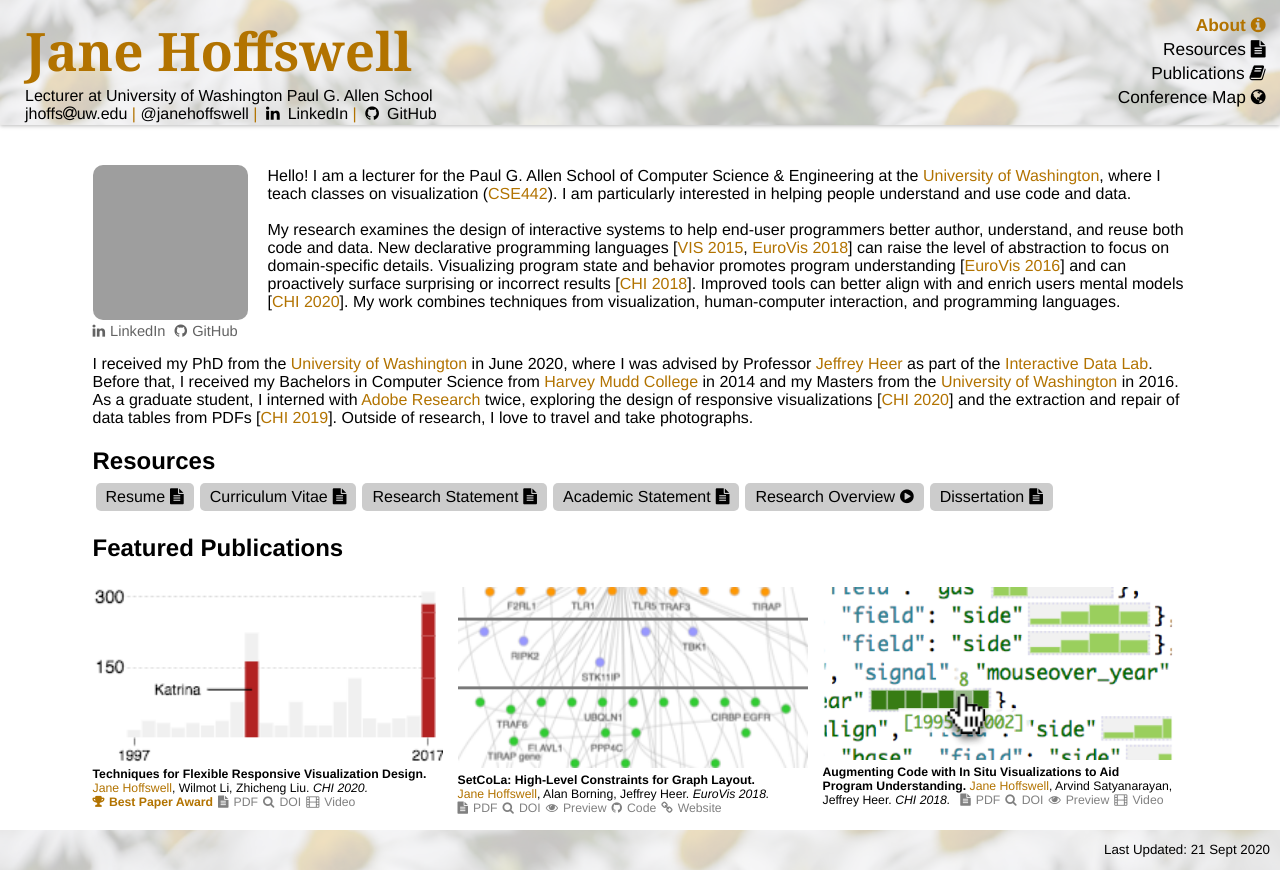
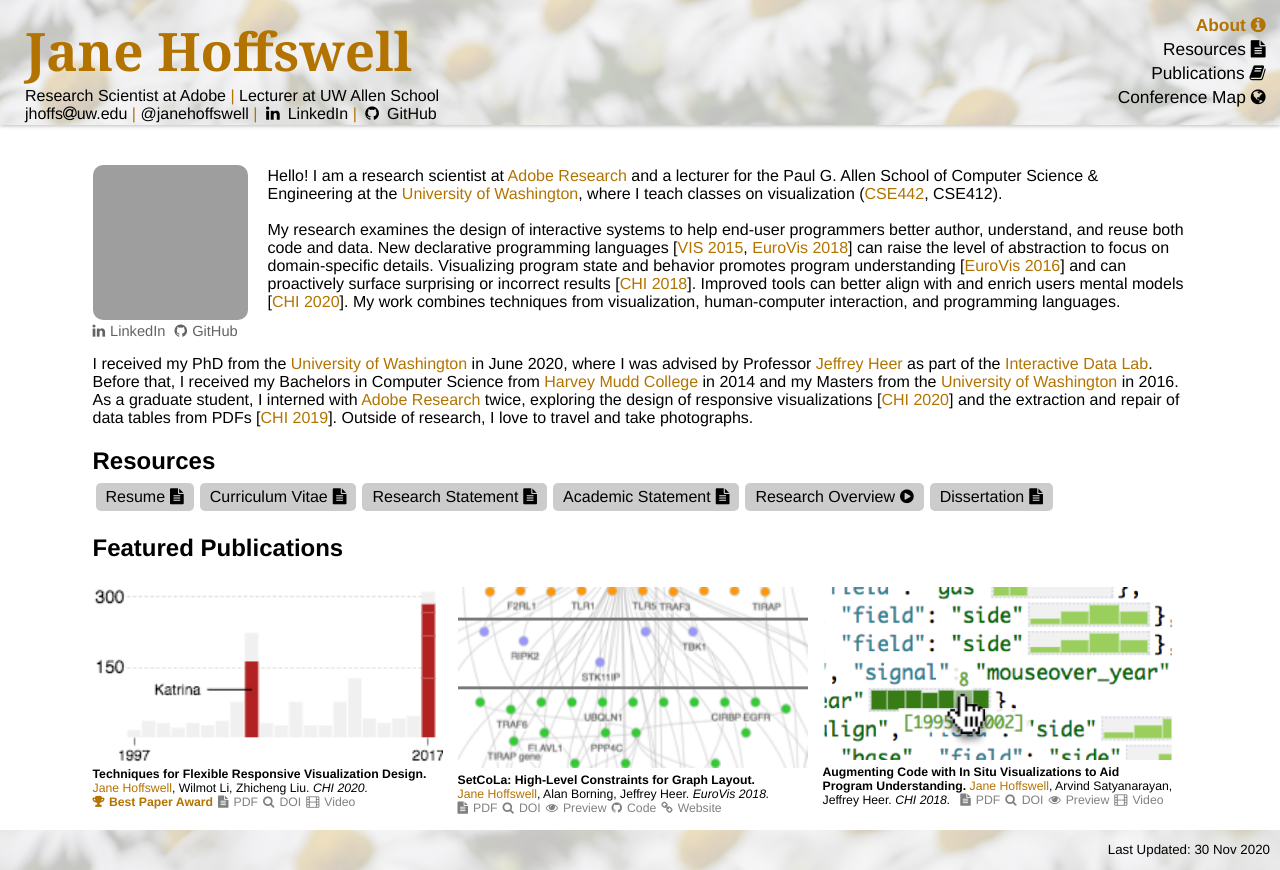
Before and after one commit to jhoffswell/jhoffswell.github.io, a plain HTML site: page index.html in a window 1280 px wide. Drawn offline with Linux system fonts and the light colour scheme; grey boxes are pictures that could not be loaded; a script that the page names is missing.

Commit message:
Adobe Research Scientist Position
Update website to reflect new position as a research scientist with Adobe. Update resume and CV.

```diff
--- a/index.html
+++ b/index.html
@@ -27,11 +27,15 @@
       <img id="profile" src="website/resources/images/JaneHoffswell.png" alt="Jane Hoffswell profile image">
       <div>
         <h1>Jane Hoffswell</h1>
-        <p>Lecturer at University of Washington Paul G. Allen School</p>
+        <p>
+            Research Scientist at Adobe
+            <span class="separator">|</span>
+            Lecturer at UW Allen School
+        </p>
         <p>
           jhoffs<span class="fa fa-at" alt="at"></span>uw.edu
           <span class="separator">|</span>
-          @janehoffswell
+          <a href="https://twitter.com/janehoffswell">@janehoffswell</a>
           <span class="separator">|</span>
           <span class="fa fa-linkedin icon"></span><a href="https://www.linkedin.com/in/jane-hoffswell-18b876142/">LinkedIn</a>
           <span class="separator">|</span>
@@ -73,7 +77,7 @@
           <span class="fa fa-github"></span><a href="https://github.com/jhoffswell">GitHub</a>
         </div>
         <p id="objective">
-          Hello! I am a lecturer for the Paul G. Allen School of Computer Science & Engineering at the <a class="link" href="https://www.cs.washington.edu/">University of Washington</a>, where I teach classes on visualization (<a class="link" href="https://courses.cs.washington.edu/courses/cse442/20au/index.html">CSE442</a>). I am particularly interested in helping people understand and use code and data.
+          Hello! I am a research scientist at <a class="link" href="https://research.adobe.com/">Adobe Research</a> and a lecturer for the Paul G. Allen School of Computer Science & Engineering at the <a class="link" href="https://www.cs.washington.edu/">University of Washington</a>, where I teach classes on visualization (<a class="link" href="https://courses.cs.washington.edu/courses/cse442/20au/index.html">CSE442</a>, CSE412).
           <br><br>
           My research examines the design of interactive systems to help end-user programmers better author, understand, and reuse both code and data. New declarative programming languages [<a class="link" href="#ReactiveVega">VIS 2015</a>, <a class="link" href="#SetCoLa">EuroVis 2018</a>] can raise the level of abstraction to focus on domain-specific details. Visualizing program state and behavior promotes program understanding [<a class="link" href="#VegaDebugging">EuroVis 2016</a>] and can proactively surface surprising or incorrect results [<a class="link" href="#CodeAugmentations">CHI 2018</a>]. Improved tools can better align with and enrich users mental models [<a class="link" href="#Responsive">CHI 2020</a>]. My work combines techniques from visualization, human-computer interaction, and programming languages.
         </p>
@@ -132,7 +136,7 @@
 <div class="footer">
   <img src="website/resources/images/daisies.jpg" class="header-background" alt="Header image: daisies">
   <div class="background">
-    <p>Last Updated: 21 Sept 2020</p>
+    <p>Last Updated: 30 Nov 2020</p>
   </div>
 </div>
 
--- a/website/data/resources.js
+++ b/website/data/resources.js
@@ -1,13 +1,13 @@
 var resources = {
   "Resume": {
-    "date": "September 21st, 2020",
+    "date": "November 25th, 2020",
     "description": "A brief overview of my skills, background, and selected publication history (1 page).",
     "link": "website/resources/JaneHoffswell-Resume.pdf",
     "thumbnail": "website/resources/images/resume-thumbnail.png",
     "icon": "file-text"
   },
   "Curriculum Vitae": {
-    "date": "September 21st, 2020",
+    "date": "November 25th, 2020",
     "description": "A full list of my background, skills, employment, publications, and other activities (4 pages).",
     "link": "website/resources/JaneHoffswell-CurriculumVitae.pdf",
     "thumbnail": "website/resources/images/curriculumVitae-thumbnail.png",
```
Also changed, not shown: 2 other files.
